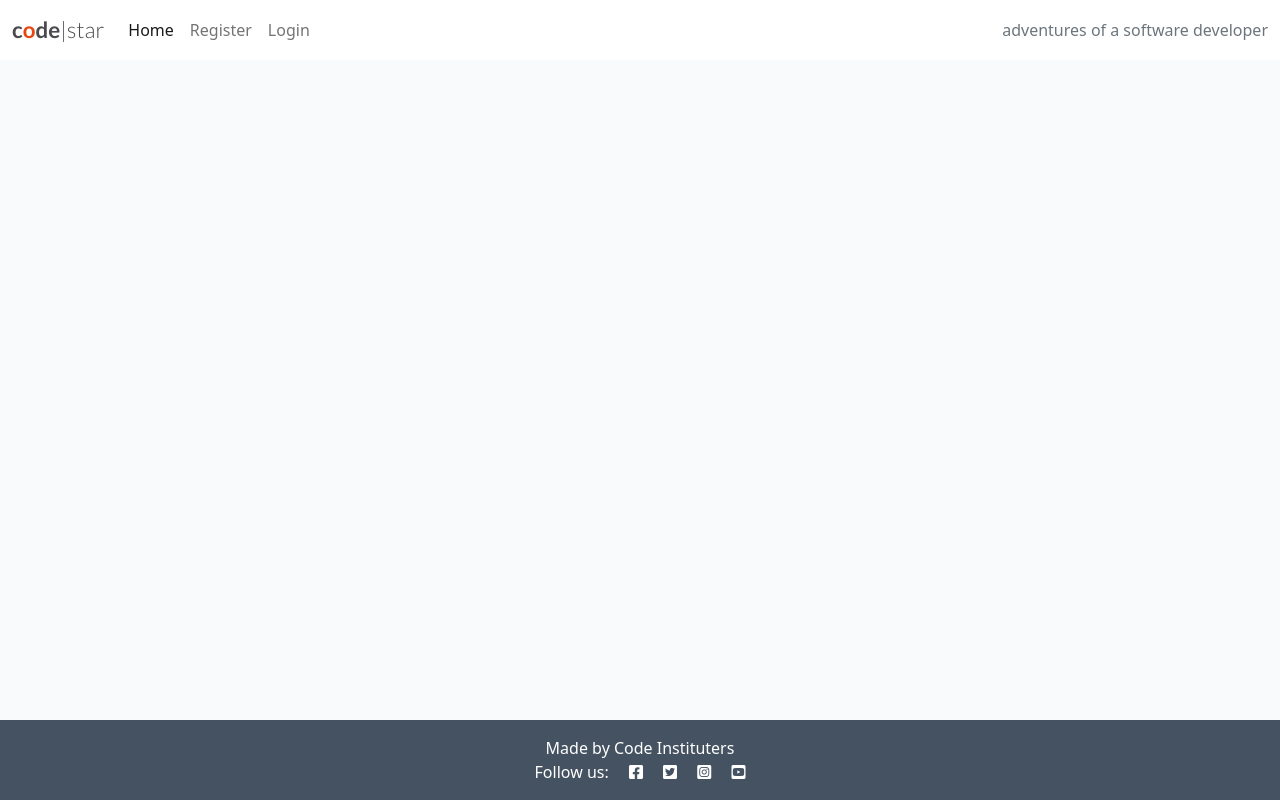
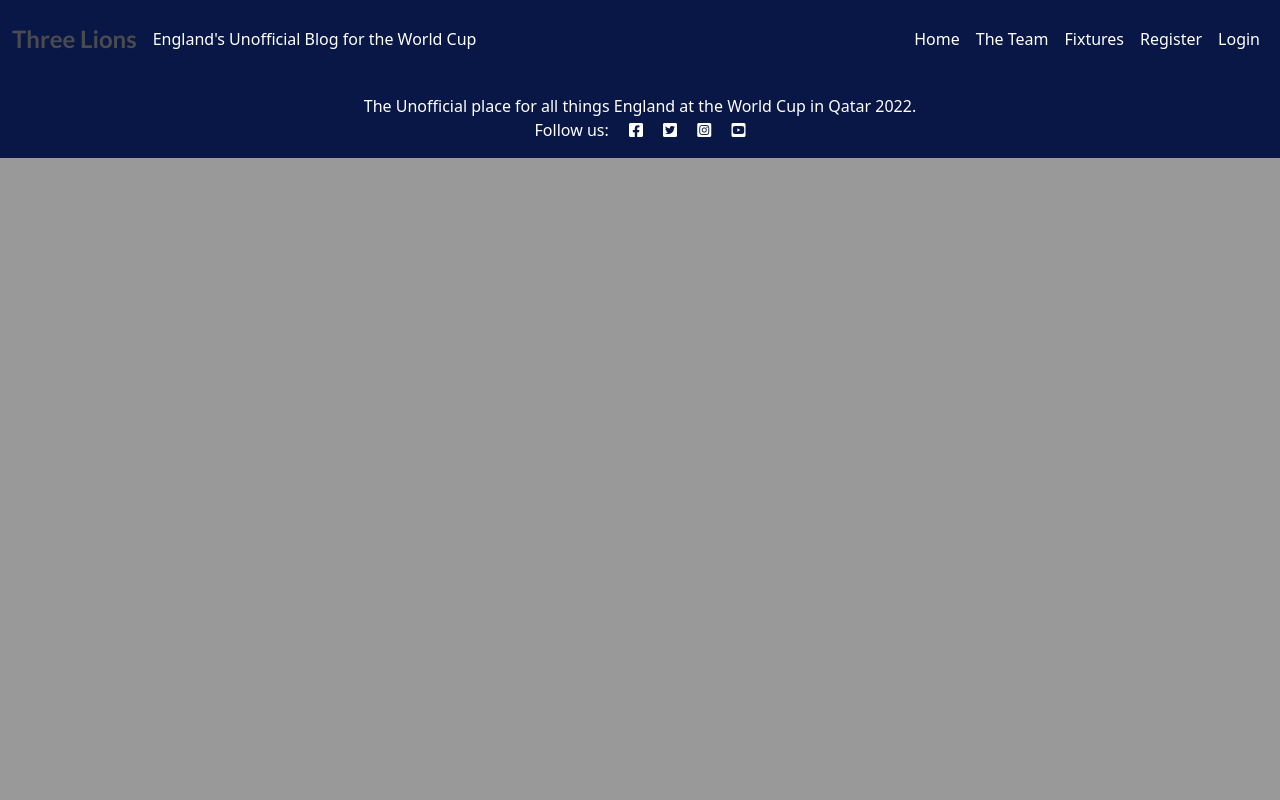
Before and after one commit to rajdavies/pp4-three-lions, a Django app: template templates/base.html in a window 1280 px wide. Run offline with Django 3.2, Linux system fonts and the light colour scheme; the template is opened without the code that fills it, so the values that code supplies are empty.

Commit message:
Add styling to base.html page

```diff
--- a/blog/urls.py
+++ b/blog/urls.py
@@ -0,0 +1,7 @@
+from . import views
+from django.urls import path
+
+
+urlpatterns = [
+    path('', views.PostList.as_view(), name='home')
+]
--- a/static/css/style.css
+++ b/static/css/style.css
@@ -1,10 +1,10 @@
 body {
-    background-color: #F9FAFC;
+    background-color: #999;
 }
 
 .brand {
     font-family: Lato, sans-serif;
-    font-size: 1.4rem;
+    font-size: 1.5rem;
     font-weight: 700;
     color: #4A4A4F;
 }
--- a/templates/base.html
+++ b/templates/base.html
@@ -20,39 +20,43 @@
 
 </head>
 
-<body class="d-flex flex-column h-100 main-bg">
+<body class="d-flex flex-column h-100 main-bg" style="background-color: #999">
 
     <!-- Navigation -->
 
-    <nav class="navbar navbar-expand-lg navbar-light bg-white">
+    <nav class="navbar navbar-expand-lg py-3" style="background-color: #091747;">
         <div class="container-fluid">
-            <a class="navbar-brand" href="{% url 'home' %}"><span class="brand">c<span class="red-o">o</span>de<span
-                        class="thin">|star</span></span></span></a>
-            <button class="navbar-toggler" type="button" data-bs-toggle="collapse" data-bs-target="#navbarText"
-                aria-controls="navbarText" aria-expanded="false" aria-label="Toggle navigation">
-                <span class="navbar-toggler-icon"></span>
-            </button>
+            <a class="navbar-brand text-white" href="{% url 'home' %}">
+                <span class="brand">Three Lions</span>
+            </a>
             <div class="collapse navbar-collapse" id="navbarText">
-                <ul class="navbar-nav me-auto mb-2 mb-lg-0">
+                <span class="navbar-text text-white">
+                    England's Unofficial Blog for the World Cup
+                </span>
+                <ul class="navbar-nav ms-auto mb-2 mb-lg-0">
                     <li class="nav-item">
-                        <a class="nav-link active" aria-current="page" href="{% url 'home' %}">Home</a>
+                        <a class="nav-link active text-white" aria-current="page" href="{% url 'home' %}">Home</a>
+                    </li>
+                    <li class="nav-item">
+                        <a class="nav-link active text-white" aria-current="step" href="#">The Team</a>
+                    </li>
+                    <li class="nav-item">
+                        <a class="nav-link active text-white" aria-current="step" href="#">Fixtures</a>
                     </li>
                     {% if user.is_authenticated %}
                     <li class="nav-item">
-                        <a class="nav-link" href="#">Logout</a>
+                        <a class="nav-link text-white" href="#">Logout</a>
                     </li>
                     {% else %}
                     <li class="nav-item">
-                        <a class="nav-link" href="#">Register</a>
+                        <a class="nav-link text-white" href="#">Register</a>
                     </li>
                     <li class="nav-item">
-                        <a class="nav-link" href="#">Login</a>
+                        <a class="nav-link text-white" href="#">Login</a>
                     </li>
                     {% endif %}
                 </ul>
-                <span class="navbar-text text-muted">
-                    adventures of a software developer
-                </span>
+
             </div>
         </div>
     </nav>
@@ -64,13 +68,14 @@
     </main>
 
     <!-- Footer -->
-    <footer class="footer mt-auto py-3 dark-bg">
-        <p class="m-0 text-center text-white">Made by Code Instituters</p>
+    <nav class="footer navbar-fixed-bottom py-3" style="background-color: #091747;">
+        <p class="m-0 text-center text-white">The Unofficial place for all things England at the World Cup in Qatar 2022.</p>
         <p class="m-0 text-center text-white">Follow us: <i class="fab fa-facebook-square ms-3"></i>
             <i class="fab fa-twitter-square ms-3"></i>
             <i class="fab fa-instagram-square ms-3"></i>
             <i class="fab fa-youtube-square ms-3"></i></p>
-    </footer>
+        </footer>
+    </nav>
 </body>
 
 </html>
--- a/templates/index.html
+++ b/templates/index.html
@@ -28,14 +28,15 @@
                                 <p class="card-text">{{ post.excerpt }}</p>
                             </a>
                             <hr/>
-                            <p class="card-text text-muted h6">{{ post.created on}} {{ post.number_of_likes }}/p>
+                            <p class="card-text text-muted h6">{{ post.created_on }} {{ post.number_of_likes }}/p>
                         </div>
                     </div>
                 </div>
 
-            {% if forloop.counter|divisibleby:3 %}
+            {% if forloop.counter|divisibleby:6 %}
             </div>
             <div class="row">
+            {% endif %}
             {% endfor %}
             </div>
         </div>
--- a/threelions/urls.py
+++ b/threelions/urls.py
@@ -19,4 +19,5 @@ from django.urls import path, include
 urlpatterns = [
     path('admin/', admin.site.urls),
     path('summernote/', include('django_summernote.urls')),
+    path('', include('blog.urls'), name='blog_urls')
 ]
```
Also changed, not shown: static/img/about-bg.jpg (deleted), static/img/contact-bg.jpg (deleted), static/img/home-bg.jpg (deleted), static/img/post-bg.jpg (deleted), static/img/post-sample-image.jpg (deleted).
